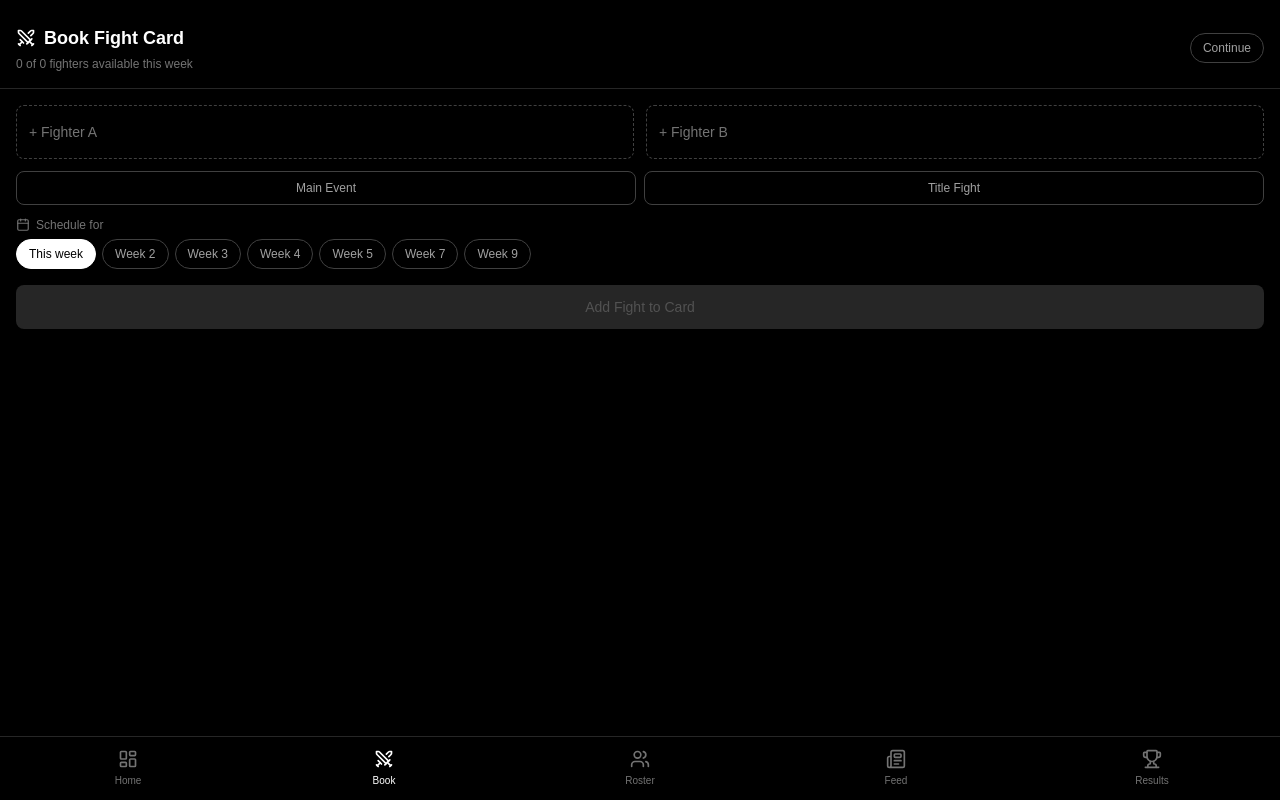
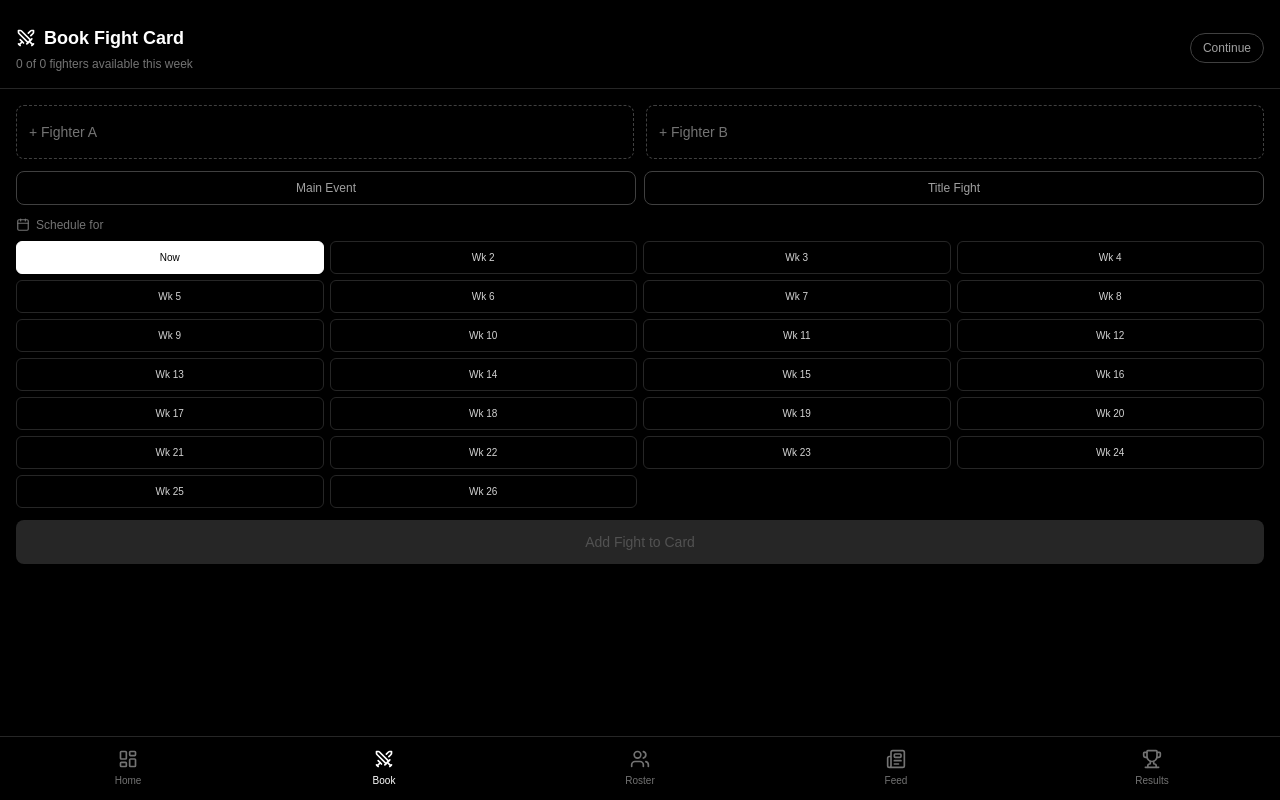
Before and after one commit to primyst/mma-promoter, a Next.js app: page /booking in a window 1280 px wide. Built offline with nearby package versions, Linux system fonts and the light colour scheme.

Commit message:
Update BookingScreen.tsx

```diff
--- a/src/components/BookingScreen.tsx
+++ b/src/components/BookingScreen.tsx
@@ -179,9 +179,9 @@ export default function BookingScreen() {
   );
 
   const takenWeeks = useMemo(() => {
-    const weeks = new Set<number>();
+    const weeks = new Map<number, string>();
     for (const card of cards) {
-      if (!card.isSimulated) weeks.add(card.week);
+      if (!card.isSimulated) weeks.set(card.week, card.eventName);
     }
     return weeks;
   }, [cards]);
@@ -189,10 +189,14 @@ export default function BookingScreen() {
   useEffect(() => {
     const currentTarget = promotion.currentWeek + weeksAhead;
     if (takenWeeks.has(currentTarget)) {
-      const firstOpen = [0, 1, 2, 3, 4, 6, 8].find(
-        (w) => !takenWeeks.has(promotion.currentWeek + w)
-      );
-      if (firstOpen !== undefined) setWeeksAhead(firstOpen);
+      let firstOpen = weeksAhead;
+      for (let w = 0; w < 52; w++) {
+        if (!takenWeeks.has(promotion.currentWeek + w)) {
+          firstOpen = w;
+          break;
+        }
+      }
+      setWeeksAhead(firstOpen);
     }
   }, [takenWeeks, promotion.currentWeek]);
 
@@ -358,28 +362,48 @@ export default function BookingScreen() {
         )}
 
         <div>
-          <p className="text-xs text-neutral-500 mb-1.5 flex items-center gap-1.5">
+          <p className="text-xs text-neutral-500 mb-2 flex items-center gap-1.5">
             <Calendar className="w-3.5 h-3.5" /> Schedule for
           </p>
-          <div className="flex gap-1.5 overflow-x-auto pb-1">
-            {[0, 1, 2, 3, 4, 6, 8].map((w) => {
+          <div className="grid grid-cols-4 gap-1.5">
+            {Array.from({ length: 26 }, (_, w) => w).map((w) => {
               const targetWeek = promotion.currentWeek + w;
-              const isTaken = takenWeeks.has(targetWeek);
+              const eventName = takenWeeks.get(targetWeek);
+              const isTaken = !!eventName;
+              const isCurrentWeek = w === 0;
+              const isSelected = weeksAhead === w;
+
               return (
                 <button
                   key={w}
                   onClick={() => !isTaken && setWeeksAhead(w)}
                   disabled={isTaken}
-                  className={`px-3 py-1.5 rounded-full text-xs font-medium whitespace-nowrap border shrink-0 ${
+                  className={`rounded-md py-2 px-1 text-center border ${
                     isTaken
-                      ? "border-neutral-800 text-neutral-600 line-through cursor-not-allowed"
-                      : weeksAhead === w
-                      ? "bg-white text-black border-white"
-                      : "border-neutral-700 text-neutral-400"
+                      ? "border-red-900 bg-red-950/30 cursor-not-allowed"
+                      : isSelected
+                      ? "bg-white border-white"
+                      : isCurrentWeek
+                      ? "border-neutral-600"
+                      : "border-neutral-800"
                   }`}
                 >
-                  {w === 0 ? "This week" : `Week ${targetWeek}`}
-                  {isTaken ? " · booked" : ""}
+                  <div
+                    className={`text-[10px] font-medium ${
+                      isTaken
+                        ? "text-red-400"
+                        : isSelected
+                        ? "text-black"
+                        : "text-neutral-300"
+                    }`}
+                  >
+                    {isCurrentWeek ? "Now" : `Wk ${targetWeek}`}
+                  </div>
+                  {isTaken && (
+                    <div className="text-[8px] text-red-500 mt-0.5 truncate">
+                      {eventName}
+                    </div>
+                  )}
                 </button>
               );
             })}
@@ -395,31 +419,21 @@ export default function BookingScreen() {
         </button>
       </div>
 
-      {/* Upcoming scheduled cards (calendar view) */}
+      {/* Matchup details for booked cards — the grid above shows WHEN,
+          this shows WHO, so the two don't duplicate each other. */}
       {upcomingCards.length > 0 && (
         <div className="px-4 py-4 border-t border-neutral-800 space-y-2">
           <h2 className="text-xs uppercase tracking-wide text-neutral-500 mb-2">
-            Upcoming Calendar
+            Booked Cards
           </h2>
-          {upcomingCards.map((card) => {
-            const isThisWeek = card.week === promotion.currentWeek;
-            return (
+          {upcomingCards.map((card) => (
             <div
               key={card.id}
-                className={`rounded-lg px-4 py-3 border ${
-                  isThisWeek
-                    ? "bg-red-950/30 border-red-700"
-                    : "bg-neutral-900 border-neutral-800"
-                }`}
+              className="rounded-lg px-4 py-3 border border-neutral-800 bg-neutral-900"
             >
               <div className="flex items-center justify-between mb-1.5">
-                  <span
-                    className={`text-xs font-medium ${
-                      isThisWeek ? "text-red-400" : "text-neutral-300"
-                    }`}
-                  >
-                    Week {card.week}
-                    {isThisWeek ? " — FIGHT WEEK" : ""}
+                <span className="text-xs font-medium text-neutral-300">
+                  {card.eventName}
                 </span>
                 <span className="text-[10px] text-neutral-500">
                   {card.fights.length}{" "}
@@ -438,8 +452,7 @@ export default function BookingScreen() {
                 );
               })}
             </div>
-            );
-          })}
+          ))}
         </div>
       )}
 
```
Lines whose indentation alone changed are shown as unchanged.
